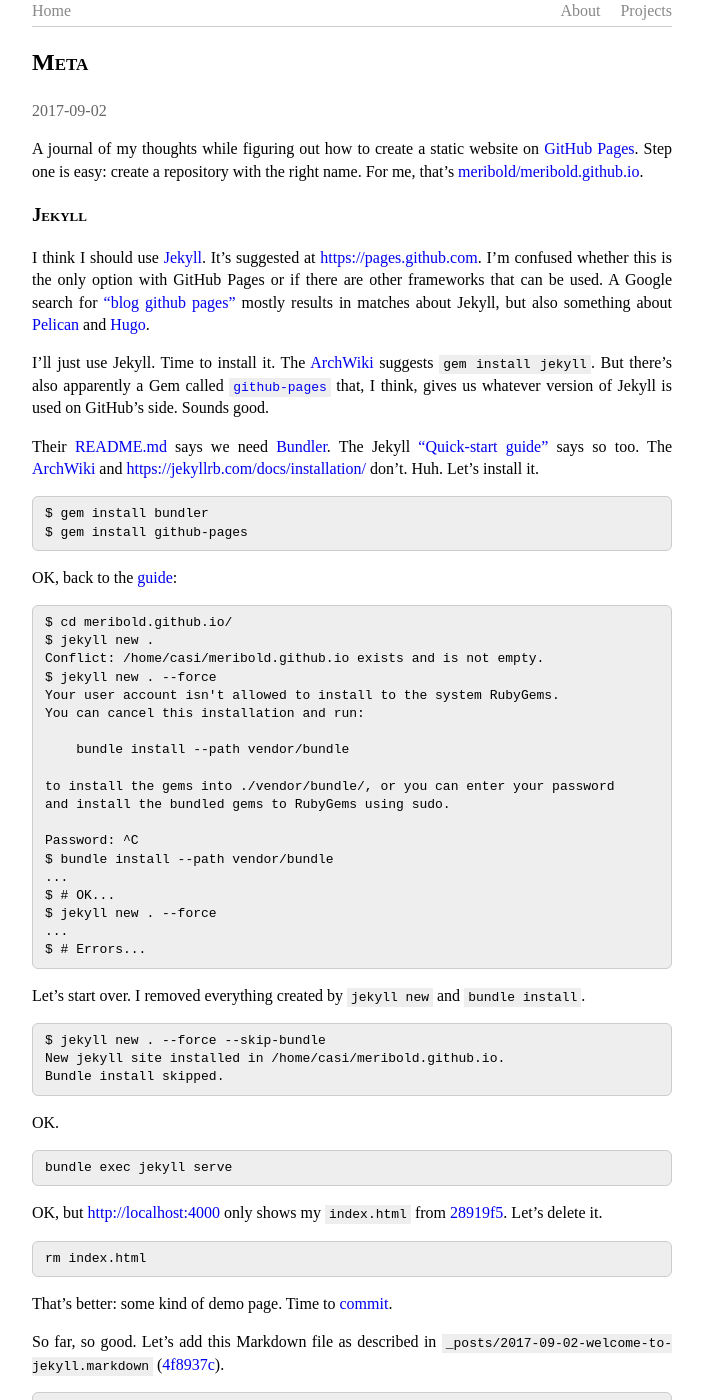
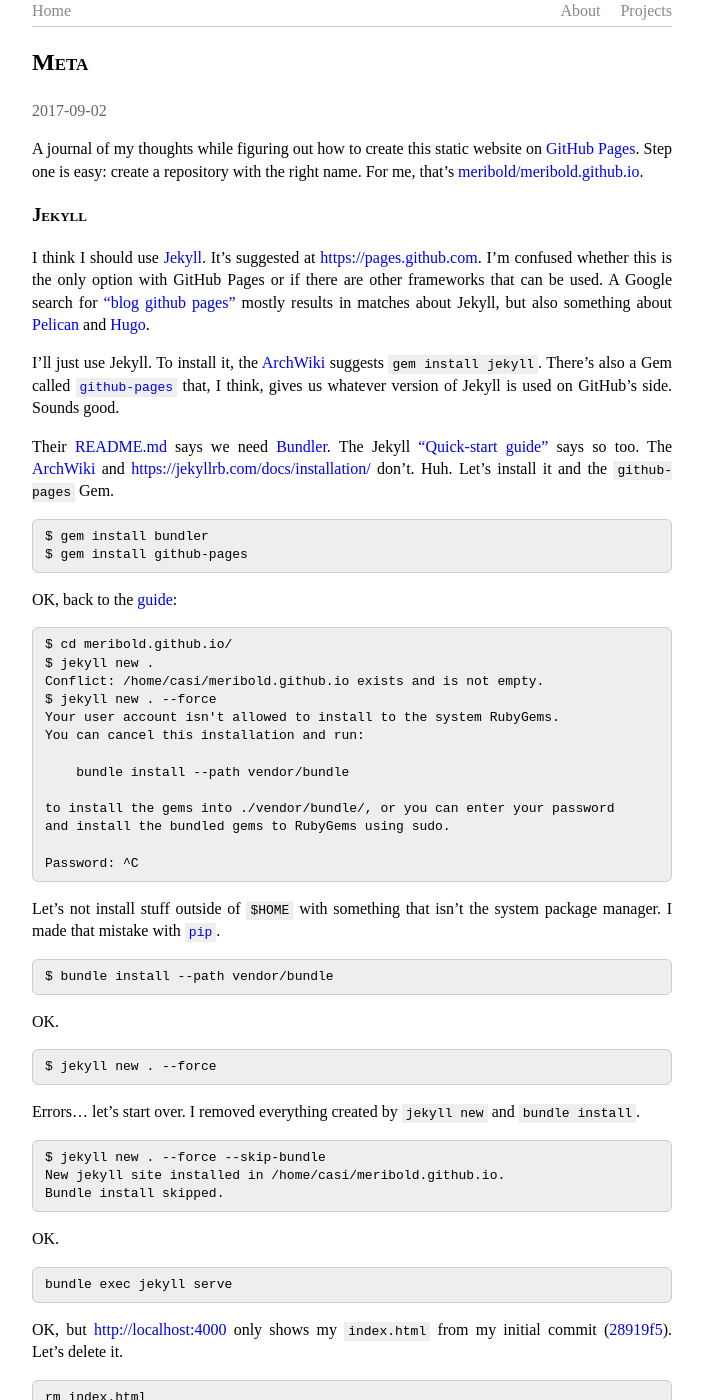
Before and after one commit to meribold/meribold.org, a Jekyll site: the page built from _posts/2017-09-02-meta.md, in a window 1280 px wide and 1400 px high. Shown: the whole window, without its empty margins (288-991 px from the left). Built offline with Jekyll 4.4.1, drawn with Linux system fonts in a browser that asks for light colours; some of the changed text lies outside the part shown.

Commit message:
Edit meta post

```diff
--- a/_posts/2017-09-02-meta.md
+++ b/_posts/2017-09-02-meta.md
@@ -5,7 +5,7 @@ date: 2017-09-02
 categories: jekyll
 ---
 
-A journal of my thoughts while figuring out how to create a static website on [GitHub
+A journal of my thoughts while figuring out how to create this static website on [GitHub
 Pages][].  Step one is easy: create a repository with the right name.  For me, that's
 [meribold/meribold.github.io](https://github.com/meribold/meribold.github.io).
 
@@ -16,13 +16,13 @@ confused whether this is the only option with GitHub Pages or if there are other
 frameworks that can be used.  A Google search for ["blog github pages"][1] mostly results
 in matches about Jekyll, but also something about [Pelican][2] and [Hugo][3].
 
-I'll just use Jekyll.  Time to install it.  The [ArchWiki][4] suggests `gem install
-jekyll`.  But there's also apparently a Gem called [`github-pages`][5] that, I think,
-gives us whatever version of Jekyll is used on GitHub's side.  Sounds good.
+I'll just use Jekyll.  To install it, the [ArchWiki][4] suggests `gem install jekyll`.
+There's also a Gem called [`github-pages`][5] that, I think, gives us whatever version of
+Jekyll is used on GitHub's side.  Sounds good.
 
 Their [README.md][6] says we need [Bundler][].  The Jekyll ["Quick-start guide"][7] says
 so too.  The [ArchWiki][4] and <https://jekyllrb.com/docs/installation/> don't.  Huh.
-Let's install it.
+Let's install it and the `github-pages` Gem.
 
     $ gem install bundler
     $ gem install github-pages
@@ -42,14 +42,17 @@ OK, back to the [guide][7]:
     and install the bundled gems to RubyGems using sudo.
 
     Password: ^C
+
+Let's not install stuff outside of `$HOME` with something that isn't the system package
+manager.  I made that mistake with [`pip`][pip].
+
     $ bundle install --path vendor/bundle
-    ...
-    $ # OK...
+
+OK.
+
     $ jekyll new . --force
-    ...
-    $ # Errors...
 
-Let's start over.  I removed everything created by `jekyll new` and `bundle install`.
+Errors...  let's start over.  I removed everything created by `jekyll new` and `bundle install`.
 
     $ jekyll new . --force --skip-bundle
     New jekyll site installed in /home/casi/meribold.github.io.
@@ -59,12 +62,12 @@ OK.
 
     bundle exec jekyll serve
 
-OK, but <http://localhost:4000> only shows my `index.html` from [28919f5][].  Let's delete
-it.
+OK, but <http://localhost:4000> only shows my `index.html` from my initial commit
+([28919f5][]).  Let's delete it.
 
     rm index.html
 
-That's better: some kind of demo page.  Time to [commit][1327f24].
+That's better: some kind of demo page ([1327f24][1327f24]).
 
 So far, so good.  Let's add this Markdown file as described in
 `_posts/2017-09-02-welcome-to-jekyll.markdown` ([4f8937c][]).
@@ -80,14 +83,15 @@ Time to take a look at and edit those other files `jekyll new` created.
 
 I want to include the theme in my repository so I can make major changes easily.  This is
 covered [here][8].  It's also possible to use a gem-based theme and selectively override
-defaults, and still get updates to the theme used.
+defaults while still getting updates to the theme used.
 
 > [The](https://jekyllrb.com/docs/themes/) goal of gem-based themes is to allow you to get
 > all the benefits of a robust, continually updated theme without having all the theme's
 > files getting in your way and over-complicating what might be your primary focus:
 > creating content.
 
-I don't want my theme to randomly change, though.
+I don't want my theme to randomly change, though (and probably break my overrides in the
+process).
 
     $ bundle show minima
     /home/casi/.gem/ruby/2.4.0/gems/minima-2.1.1
@@ -100,8 +104,8 @@ See commit [f978760][].
 
 ### Destroy
 
-I want to create my own styling and figure things out from the ground up, so I removed
-almost everything from the [Minima][minima] theme ([de12477][]).
+I removed almost everything from the [Minima][minima] theme ([de12477][]).  Time to create
+custom styling and figure things out from the ground up.
 
 [GitHub Pages]: https://pages.github.com
 [Jekyll]: https://en.wikipedia.org/wiki/Jekyll_(software)
@@ -113,6 +117,7 @@ almost everything from the [Minima][minima] theme ([de12477][]).
 [6]: https://github.com/github/pages-gem
 [Bundler]: https://github.com/bundler/bundler
 [7]: https://jekyllrb.com/docs/quickstart/
+[pip]: https://wiki.archlinux.org/index.php/Python#Package_management
 [28919f5]: https://github.com/meribold/meribold.github.io/commit/28919f52eb31ca263df3caadc6f4d4ca4ff4e7f3
 [1327f24]: https://github.com/meribold/meribold.github.io/commit/1327f24fdf3227093340df3565e61a2e7da0725a
 [4f8937c]: https://github.com/meribold/meribold.github.io/commit/4f8937cdcf510f7e1b494d410c175581de638428
```
